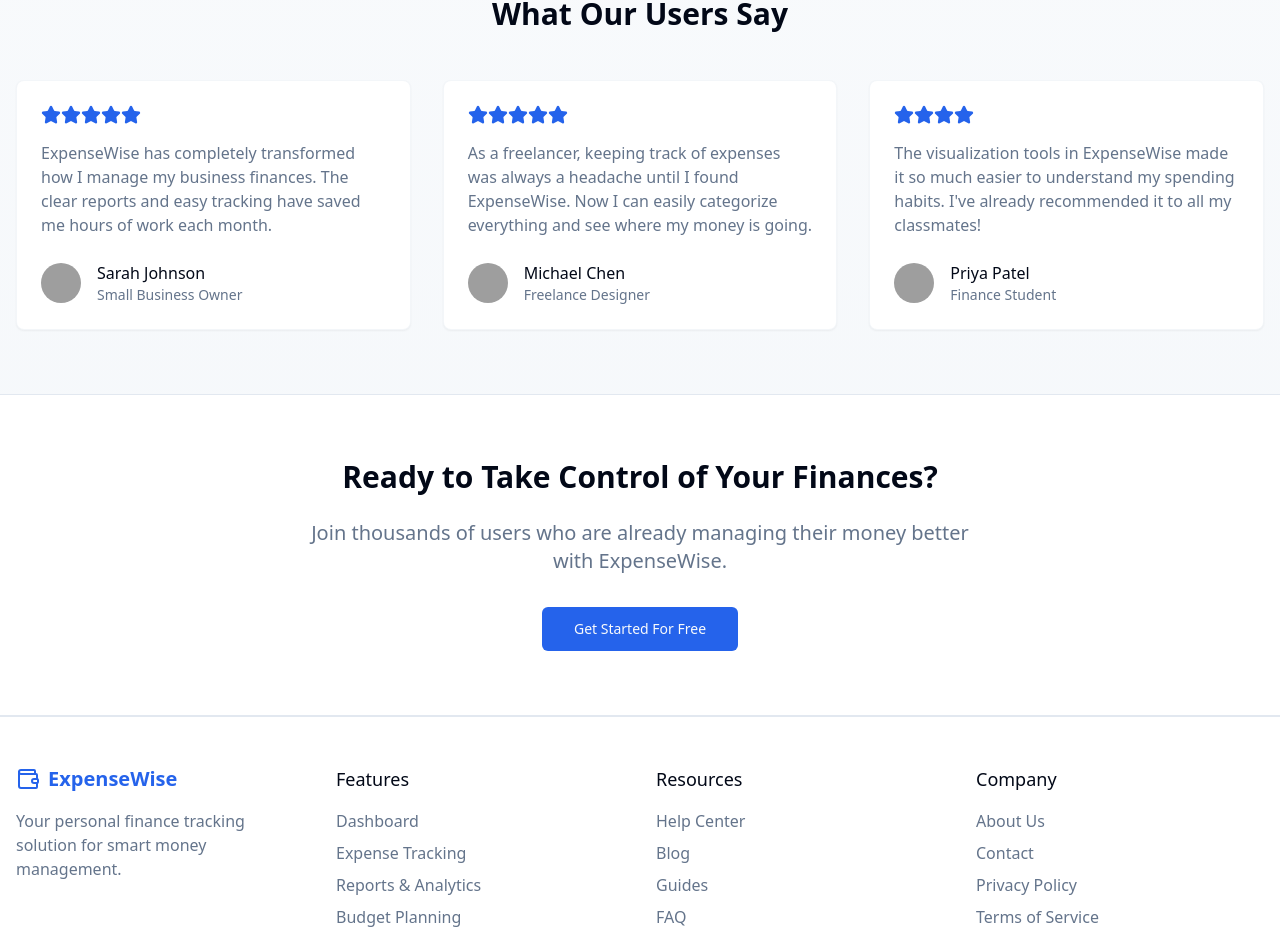
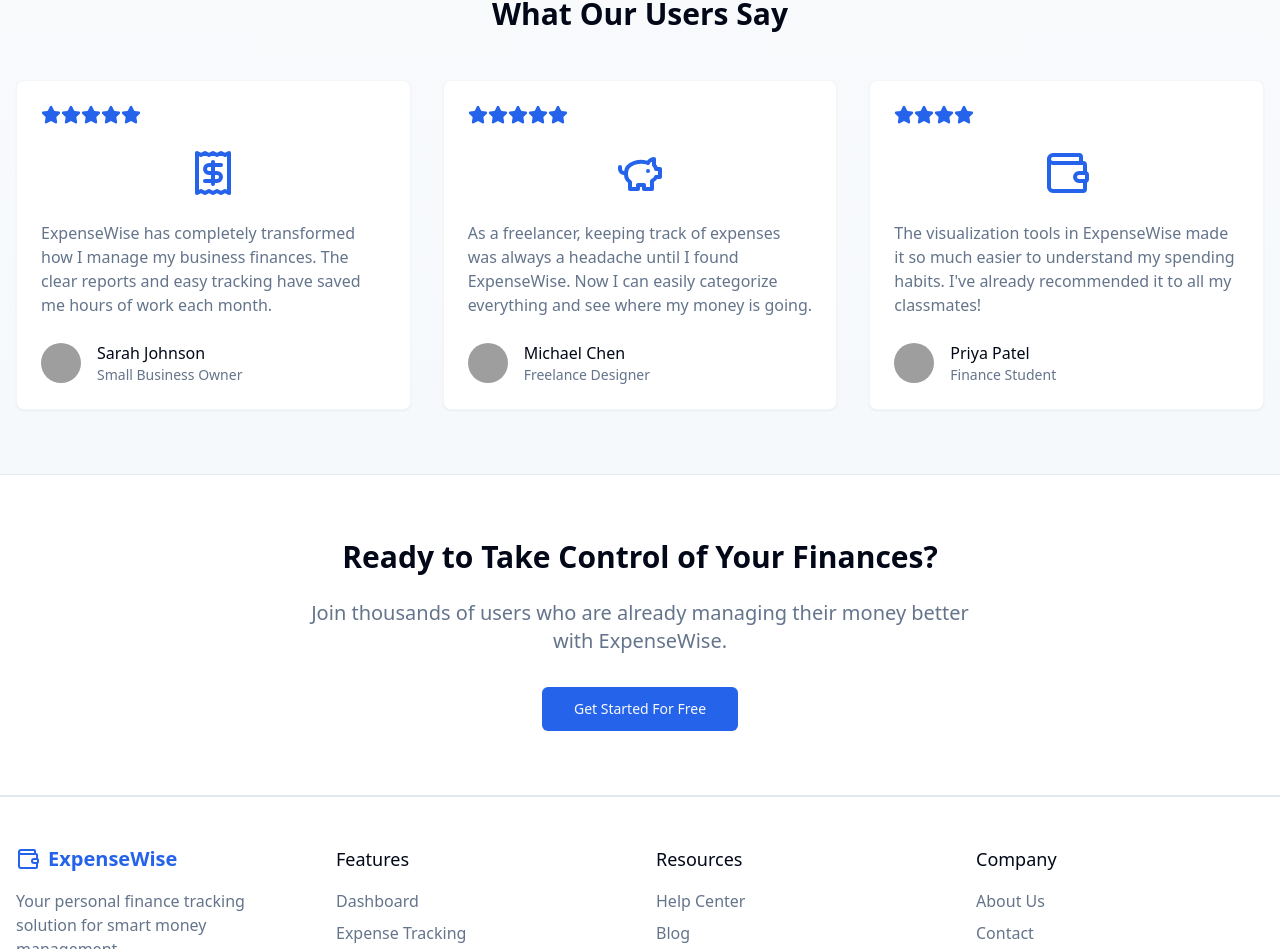
Before and after one commit to prajwal611/spend-smart-login, a React (Vite) app: page / in a window 1280 px wide. Shown: the part 1124-2073 px from the top of the page. Built offline with nearby package versions, Linux system fonts and the light colour scheme; grey boxes are pictures that could not be loaded.

Commit message:
Add expense-related image to homepage
Added an image related to expenses to the homepage's testimonial section.

```diff
--- a/src/components/Testimonials.tsx
+++ b/src/components/Testimonials.tsx
@@ -2,7 +2,7 @@
 import React from "react";
 import { Card, CardContent } from "@/components/ui/card";
 import { Avatar, AvatarImage, AvatarFallback } from "@/components/ui/avatar";
-import { Star } from "lucide-react";
+import { Star, Receipt, PiggyBank, Wallet } from "lucide-react";
 
 const testimonialsData = [
   {
@@ -11,7 +11,8 @@ const testimonialsData = [
     role: "Small Business Owner",
     content: "ExpenseWise has completely transformed how I manage my business finances. The clear reports and easy tracking have saved me hours of work each month.",
     rating: 5,
-    avatarUrl: "https://i.pravatar.cc/150?img=32",
+    avatarUrl: "https://images.unsplash.com/photo-1580489944761-15a19d654956?q=80&w=150&auto=format&fit=crop",
+    icon: <Receipt className="w-12 h-12 text-primary" />,
   },
   {
     id: 2,
@@ -19,7 +20,8 @@ const testimonialsData = [
     role: "Freelance Designer",
     content: "As a freelancer, keeping track of expenses was always a headache until I found ExpenseWise. Now I can easily categorize everything and see where my money is going.",
     rating: 5,
-    avatarUrl: "https://i.pravatar.cc/150?img=11",
+    avatarUrl: "https://images.unsplash.com/photo-1539571696357-5a69c17a67c6?q=80&w=150&auto=format&fit=crop",
+    icon: <PiggyBank className="w-12 h-12 text-primary" />,
   },
   {
     id: 3,
@@ -27,7 +29,8 @@ const testimonialsData = [
     role: "Finance Student",
     content: "The visualization tools in ExpenseWise made it so much easier to understand my spending habits. I've already recommended it to all my classmates!",
     rating: 4,
-    avatarUrl: "https://i.pravatar.cc/150?img=25",
+    avatarUrl: "https://images.unsplash.com/photo-1494790108377-be9c29b29330?q=80&w=150&auto=format&fit=crop",
+    icon: <Wallet className="w-12 h-12 text-primary" />,
   },
 ];
 
@@ -44,6 +47,9 @@ const Testimonials: React.FC = () => {
                   {Array.from({ length: testimonial.rating }).map((_, i) => (
                     <Star key={i} className="w-5 h-5 fill-primary text-primary" />
                   ))}
+                </div>
+                <div className="flex justify-center my-6">
+                  {testimonial.icon}
                 </div>
                 <p className="mb-6 text-muted-foreground">{testimonial.content}</p>
                 <div className="flex items-center">
```
